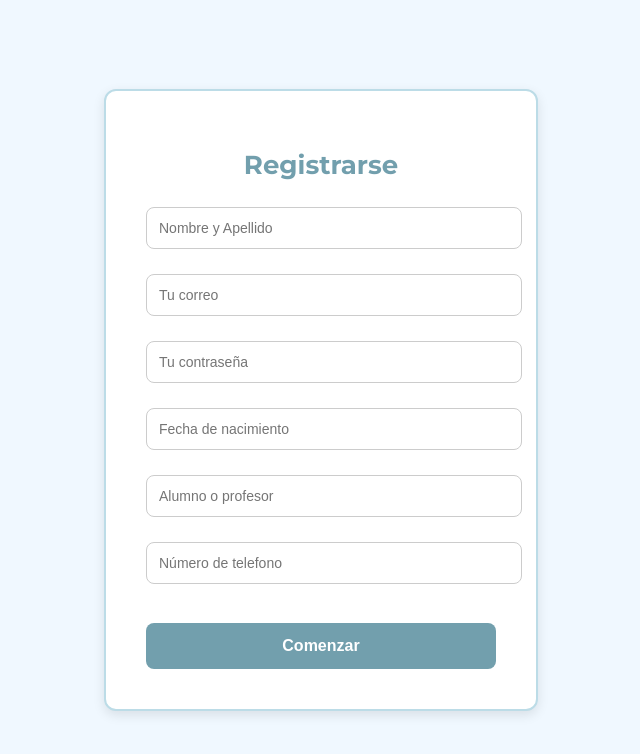
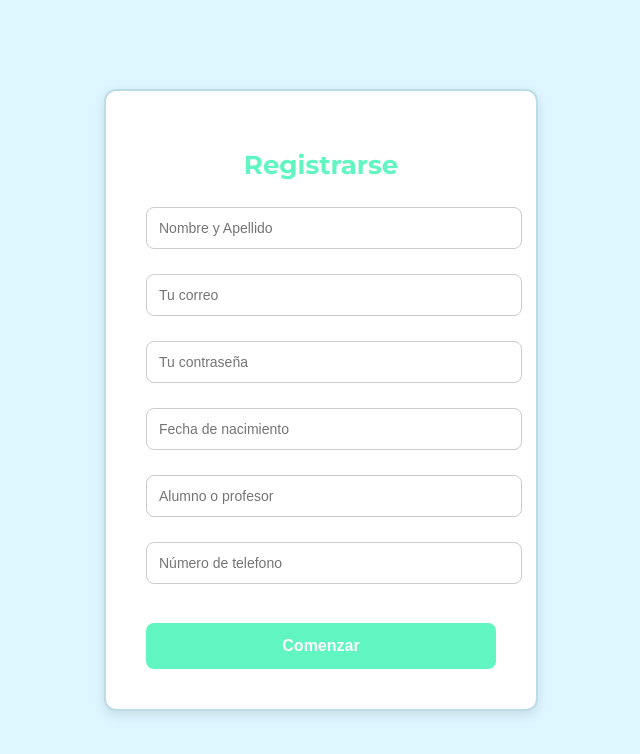
Before and after one commit to 3-TIC-ORT/proyecto-estudify, a plain HTML site: page Front/Pantalla 3/index.html in a window 1280 px wide. Shown: the whole page, without its empty margins (319-959 px from the left). Drawn offline with Linux system fonts and the light colour scheme.

Commit message:
Update styles.css

```diff
--- a/Front/Pantalla 3/styles.css
+++ b/Front/Pantalla 3/styles.css
@@ -1,6 +1,6 @@
 body {
     font-family: 'Montserrat', sans-serif;
-    background-color: #f0f8ff;
+    background-color: #DDF6FF;
     margin: 0;
     padding: 0;
     display: flex;
@@ -22,7 +22,7 @@ body {
   .login-box h1 {
     margin-bottom: 20px;
     font-size: 26px;
-    color: #729fad;
+    color: #61f5c1;;
   }
 
   .login-box label {
@@ -46,7 +46,7 @@ body {
     margin-top: 20px;
     width: 100%;
     padding: 14px;
-    background-color: #729fad;
+    background-color: #61f5c1;;
     color: white;
     font-size: 16px;
     font-weight: bold;
```
